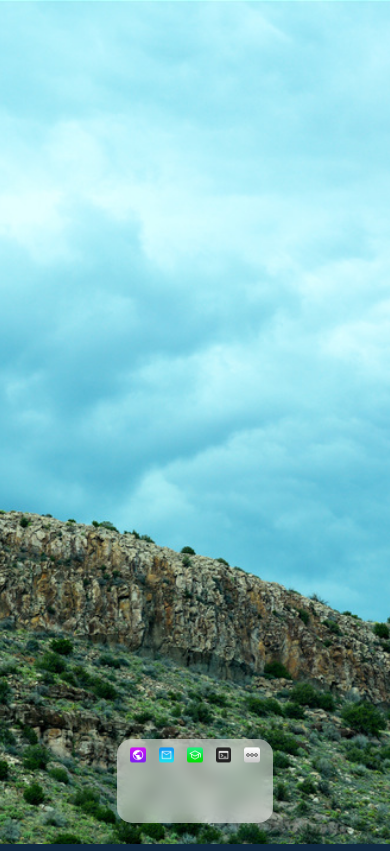
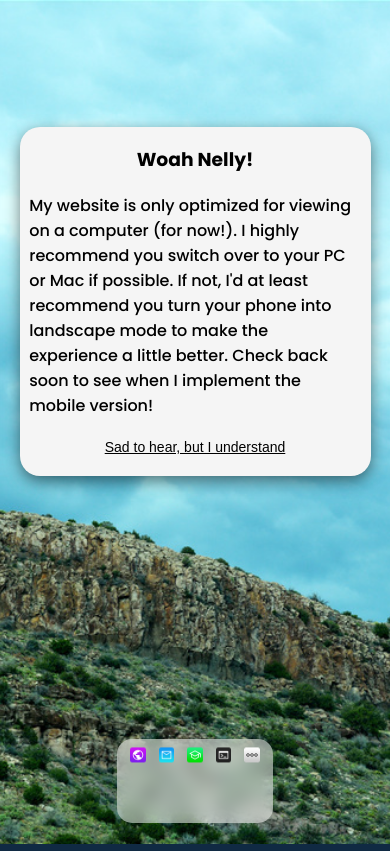
Before and after one commit to olalliot/olalliot.github.io, a React (Create React App) app: page / in a window 390 px wide. Built offline with nearby package versions, Linux system fonts and the light colour scheme; a web font is replaced by a local one.

Commit message:
Adjusting margins to accomodate viewing on mobile

```diff
--- a/src/App.css
+++ b/src/App.css
@@ -10,10 +10,9 @@
 }
 
 .dockContainer {
-    position: absolute;
+    position: fixed;
     bottom: 2.5vh;
-    left: 50%;
-    transform: translateX(-50%);
+    left: 30vw;
     display: flex;
     flex-direction: row;
     justify-content: space-evenly;
@@ -26,3 +25,28 @@
     border-radius: 15px;
     z-index: 10;
 }
+
+.warningMessageContainer {
+    position: absolute;
+    display: flex;
+    flex-direction: column;
+    align-items: center;
+    background-color: whitesmoke;
+    top: 15vh;
+    left: 5vw;
+    width: 85vw;
+    height: auto;
+    padding: 0px 2.5vw;
+    border-radius: 20px;
+    box-shadow: 0px 5px 15px rgba(0, 0, 0, 0.5);
+}
+
+.warningMessageDismiss {
+    margin: 20px 0px;
+    cursor: pointer;
+    font-size: 14px;
+    font-style: none;
+    background-color: transparent;
+    border: none;
+    text-decoration: underline;
+}
--- a/src/App.js
+++ b/src/App.js
@@ -4,11 +4,21 @@ import Browser from './Apps/Browser/Browser';
 import Email from './Apps/Email/Email';
 import Settings from './Apps/Settings/Settings';
 import Education from './Apps/Education/Education';
-import { useState } from 'react';
+import { useState, useEffect } from 'react';
 import './App.css';
 
+const WarningMessage = (props) => {
+  return (
+    <div className={props.showWarning ? "warningMessageContainer" : "hidden"}>
+      <h3>Woah Nelly!</h3>
+      <p className="warningMessageText">My website is only optimized for viewing on a computer (for now!). I highly recommend you switch over to your PC or Mac if possible. If not, I'd at least recommend you turn your phone into landscape mode to make the experience a little better. Check back soon to see when I implement the mobile version!</p>
+      <button className="warningMessageDismiss" onClick={() => props.dismissMessage()}>Sad to hear, but I understand</button>
+    </div>
+  );
+}
+
 const App = () => {
-
+  const [showWarning, setShowWarning] = useState(false);
   const [windows, setWindows] = useState({
     "Terminal" : {
       "shown": false,
@@ -31,6 +41,12 @@ const App = () => {
       "index" : 6,
     }
   });
+
+  useEffect(() => {
+    if (window.innerWidth < window.innerHeight) { // Very basic check to see if user is on mobile
+      setShowWarning(true);
+    }
+  }, []);
 
   const showWindow = (windowName) => {
     windows[windowName]["shown"] = true;
@@ -97,6 +113,7 @@ const App = () => {
             <Applet src="/appIcons/terminal.png" label="About" isSelected={windows["Terminal"]["shown"]} target="Terminal" showWindow={showWindow}/>
             <Applet src="/appIcons/more.png" label="More" isSelected={windows["Settings"]["shown"]} target="Settings" showWindow={showWindow}/>
         </div>
+        <WarningMessage showWarning={showWarning} dismissMessage={() => setShowWarning(false)} />
       </>
   );
 }
--- a/src/Apps/Browser/Browser.css
+++ b/src/Apps/Browser/Browser.css
@@ -45,6 +45,7 @@
     justify-content: center;
     align-items: center;
     font-family: Arial, Helvetica, sans-serif;
+    font-size: 0.85vmax;
 }
 
 .browserTab:hover {
@@ -63,6 +64,7 @@
     justify-content: center;
     align-items: center;
     font-family: Arial, Helvetica, sans-serif;
+    font-size: 0.85vmax;
     background-color: #4D4D4D;
 }
 
@@ -243,6 +245,7 @@
     justify-content: center;
     align-items: center;
     font-family: Arial, Helvetica, sans-serif;
+    font-size: 0.85vmax;
 }
 
 .browserTab-Light:hover {
@@ -261,6 +264,7 @@
     justify-content: center;
     align-items: center;
     font-family: Arial, Helvetica, sans-serif;
+    font-size: 0.85vmax;
     background-color: #b9b9b9;
     color: #212121;
 }
--- a/src/Apps/Education/Education.css
+++ b/src/Apps/Education/Education.css
@@ -48,8 +48,10 @@
     transform: rotate(-25deg);
     border: 3px solid #999999;
     border-radius: 50%;
-    padding: 20px;
+    padding: 1.5vw;
     filter: invert(67%) sepia(0%) saturate(0%) hue-rotate(219deg) brightness(92%) contrast(84%);
+    width: 3vw;
+    height: auto;
 }
 
 .educationStorageBarContainer {
--- a/src/Apps/Settings/Settings.css
+++ b/src/Apps/Settings/Settings.css
@@ -196,6 +196,7 @@
 }
 
 .settingsSourceCodeText {
+    font-size: 1vw;
     color: #999999;
     font-weight: 300;
     font-family: Arial, Helvetica, sans-serif;
```
